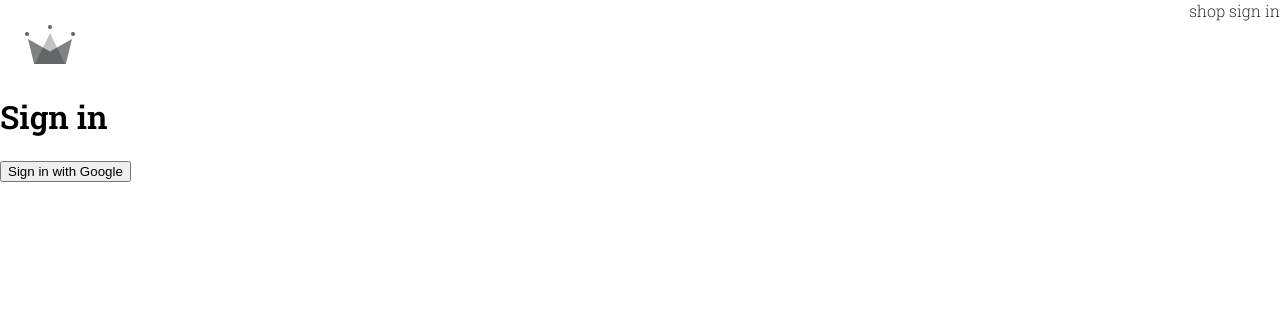
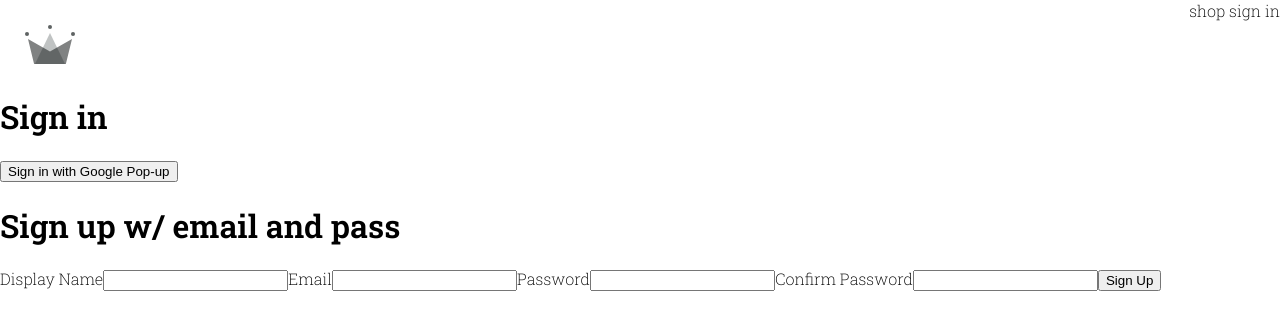
Before and after one commit to DustinG27/Park-City-Skate, a React (Create React App) app: page /sign-in in a window 1280 px wide. Shown: the top 330 px of the page. Built offline with nearby package versions, Linux system fonts and the light colour scheme.

Commit message:
created event handlers and form submit with firestorm for signuppage

```diff
--- /dev/null
+++ b/src/components/sign-up-form/sign-up-form.jsx
@@ -0,0 +1,58 @@
+import { useState } from 'react';
+import { createAuthUserWithEmailAndPassword } from '../../utilities/firebase/firebase';
+
+// default object to hold form events
+const defaultFormFields = {
+    displayName: '',
+    email: '',
+    password: '',
+    confirmPassword: ''
+};
+
+
+const SignUpForm = () => {
+    // setting an initial value and a return value to setState
+    const [formFields, setFormFields] = useState(defaultFormFields);
+    // destructuring the four values as a component
+    const { displayName, email, password, confirmPassword } = formFields;
+
+    console.log(formFields);
+
+    const handleSubmit = async (event) => {
+        event.preventDefault();
+        const { user } = await createAuthUserWithEmailAndPassword();
+
+
+    }
+    // on change handler for every object
+    const handleChange = (event) => {
+        // event.target gives everything in the corresponding input fields
+        const { name, value } = event.target;
+        // modifing one object on the values since they are essentially the same thing
+        setFormFields({...formFields, [name]: value})
+    };
+
+
+
+    return (
+        <div>
+            <h1>Sign up w/ email and pass</h1>
+            <form onSubmit={() => {}}>
+                <label>Display Name</label>
+                <input type='text' required onChange={handleChange} name='displayName' value={displayName}/>
+
+                <label>Email</label>
+                <input type='email' required onChange={handleChange} name='email' value={email}/>
+
+                <label>Password</label>
+                <input type='password' required onChange={handleChange} name='password' value={password}/>
+
+                <label>Confirm Password</label>
+                <input type='password' required onChange={handleChange} name='confirmPassword' value={confirmPassword}/>
+                <button type='submit'>Sign Up</button>
+            </form>
+        </div>
+    )
+}
+
+export default SignUpForm
--- a/src/routes/sign-in/sign-in.jsx
+++ b/src/routes/sign-in/sign-in.jsx
@@ -1,7 +1,12 @@
-import { signInWithGooglePopup, createUserDocumentFromAuth } from '../../utilities/firebase/firebase';
+import { auth,
+    signInWithGooglePopup,
+    createUserDocumentFromAuth,
+     } from '../../utilities/firebase/firebase';
+import SignUpForm from '../../components/sign-up-form/sign-up-form';
 
 
 const SignIn = () => {
+
     const logGoogleUser = async () => { {/* utilizing sign in with google auth */}
         const { user } = await signInWithGooglePopup();
         const userDocRef = await createUserDocumentFromAuth(user);
@@ -10,7 +15,8 @@
     return (
         <div>
             <h1>Sign in</h1>
-            <button onClick={logGoogleUser}>Sign in with Google</button>
+            <button onClick={logGoogleUser}>Sign in with Google Pop-up</button>
+           <SignUpForm />
         </div>
     );
 };
--- a/src/utilities/firebase/firebase.js
+++ b/src/utilities/firebase/firebase.js
@@ -1,6 +1,6 @@
 // Import the functions you need from the SDKs you need
 import { initializeApp } from "firebase/app";
-import { getAuth, signInWithPopup, GoogleAuthProvider } from 'firebase/auth';
+import { getAuth, signInWithRedirect, signInWithPopup, GoogleAuthProvider, createUserWithEmailAndPassword } from 'firebase/auth';
 import { getFirestore, doc, getDoc, setDoc } from 'firebase/firestore';
 // TODO: Add SDKs for Firebase products that you want to use
 // https://firebase.google.com/docs/web/setup#available-libraries
@@ -18,14 +18,15 @@
 // Initialize Firebase
 const app = initializeApp(firebaseConfig);
 
-const provider = new GoogleAuthProvider();
+const googleProvider = new GoogleAuthProvider();
 // every time a user interacts they are forced to select an account
-provider.setCustomParameters({
+googleProvider.setCustomParameters({
     prompt: "select_account"
 })
 
 export const auth = getAuth();
-export const signInWithGooglePopup = () => signInWithPopup(auth, provider);
+export const signInWithGooglePopup = () => signInWithPopup(auth, googleProvider);
+export const signInWithGoogleRedirect = () => signInWithRedirect(auth, googleProvider);
 
 export const db = getFirestore();
 
@@ -48,9 +49,15 @@
         try {
             await setDoc(userDocRef, { displayName, email, createdAt });
         } catch (error) {
-            console.log('error creating the suer', error.message);
+            console.log('error creating the user', error.message);
         }
     }
 
     return userDocRef;
 }
+
+export const createAuthUserWithEmailAndPassword = async (email, password) => {
+    if(!email || !password) return;
+
+    return await createUserWithEmailAndPassword(auth, email, password);
+};
```
